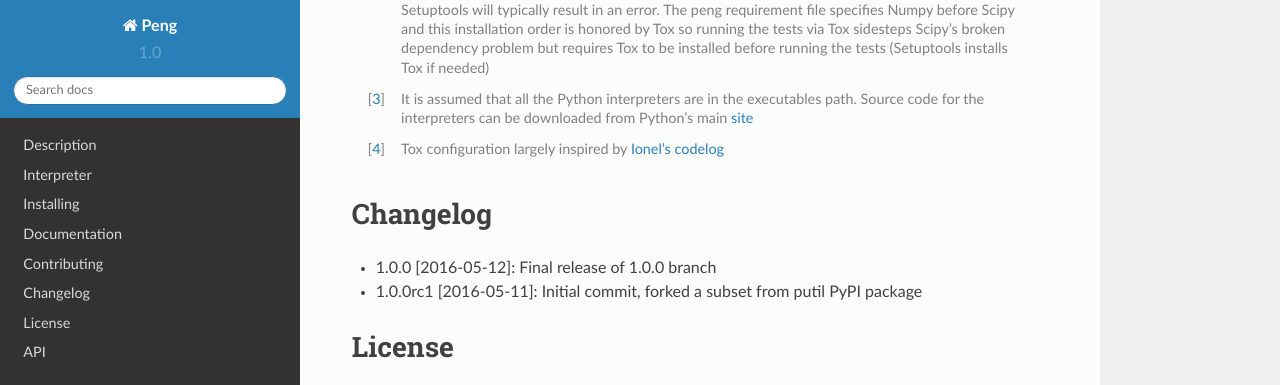
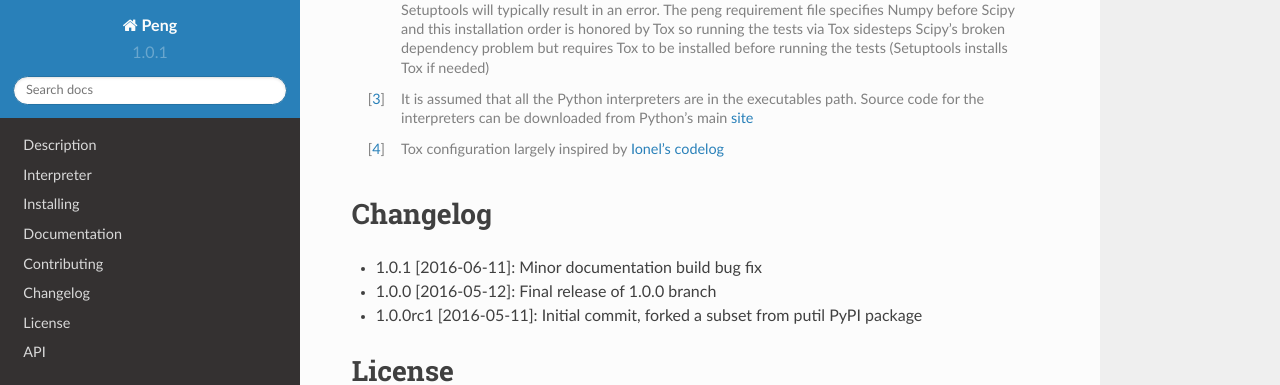
Before and after one commit to zupeng123/peng, a Sphinx documentation site: the page built from docs/index.rst, in a window 1280 px wide and 900 px high, scrolled down 6208 px, cut to the strip 0-385 px from the top of the window. Built offline with Sphinx 7.4.7 and the Read the Docs theme 2.0.0, drawn with Linux system fonts in a browser that asks for light colours.

Commit message:
Minor documentation build bug fix

```diff
--- a/CHANGELOG.rst
+++ b/CHANGELOG.rst
@@ -5,6 +5,9 @@
 Changelog
 =========
 
+* 1.0.1 [2016-06-11]: Minor documentation build bug fix
+
 * 1.0.0 [2016-05-12]: Final release of 1.0.0 branch
+
 * 1.0.0rc1 [2016-05-11]: Initial commit, forked a subset from putil PyPI
   package
--- a/docs/conf.py
+++ b/docs/conf.py
@@ -63,9 +63,9 @@ copyright = u'2013-2016, Pablo Acosta-Serafini'
 # built documents.
 #
 # The short X.Y version.
-version = '1.0'
+version = '1.0.1'
 # The full version, including alpha/beta/rc tags.
-release = '1.0'
+release = '1.0.1'
 
 # The language for content autogenerated by Sphinx. Refer to documentation
 # for a list of supported languages.
@@ -387,7 +387,7 @@ if RTD:
 # Eliminate warnings from non-local images (i.e. badges)
 # From https://stackoverflow.com/questions/12772927/
 # specifying-an-online-image-in-sphinx-restructuredtext-format
-def _warn_node(self, msg, node):
+def _warn_node(self, msg, node, **kwargs):
     if not msg.startswith('nonlocal image URI found:'):
         self._warnfunc(msg, '%s:%s' % get_source_line(node))
 sphinx.environment.BuildEnvironment.warn_node = _warn_node
--- a/peng/version.py
+++ b/peng/version.py
@@ -10,7 +10,7 @@ from __future__ import print_function
 ###
 # Global variables
 ###
-VERSION_INFO = (1, 0, 0, 'final', 0)
+VERSION_INFO = (1, 0, 1, 'final', 0)
 
 
 ###
```
